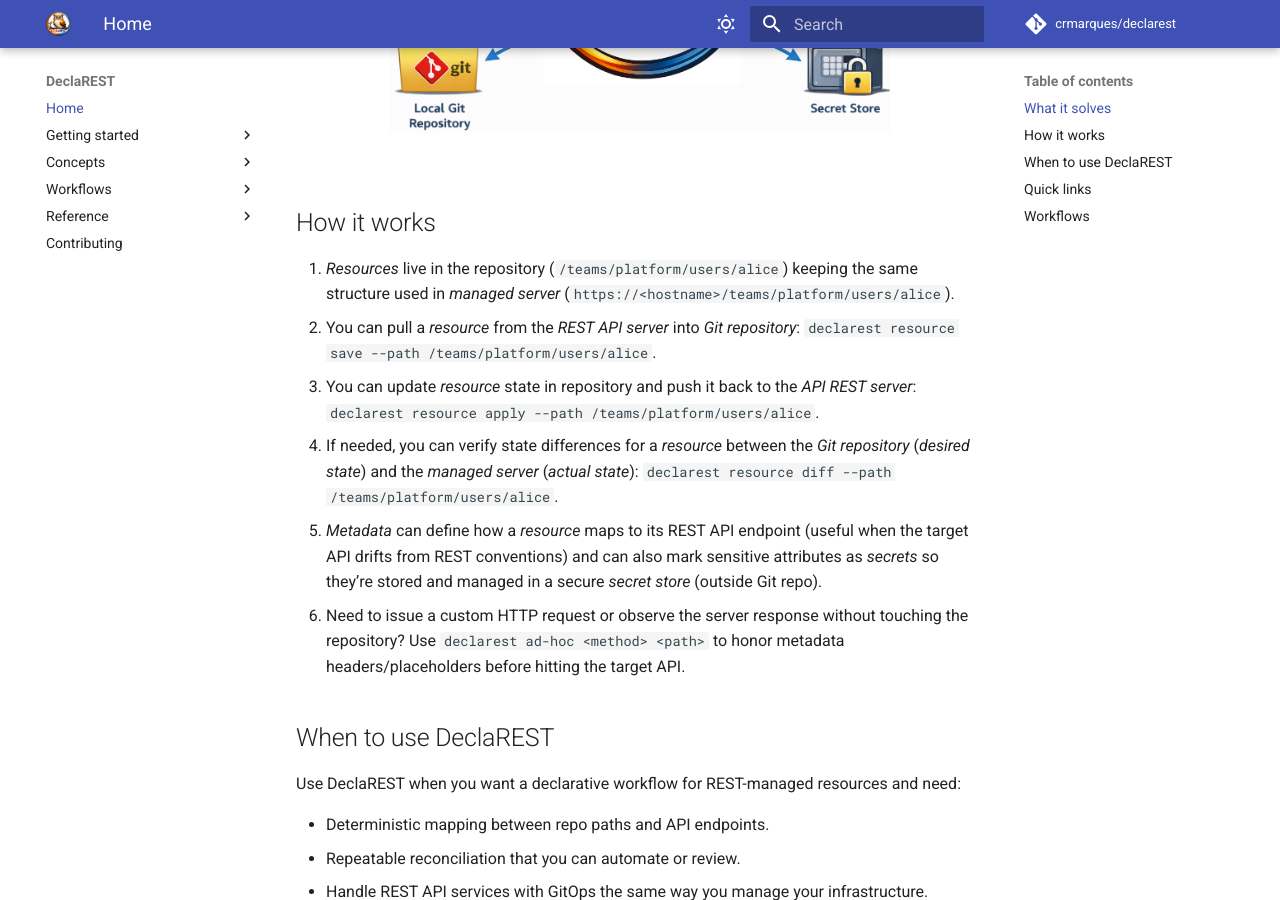
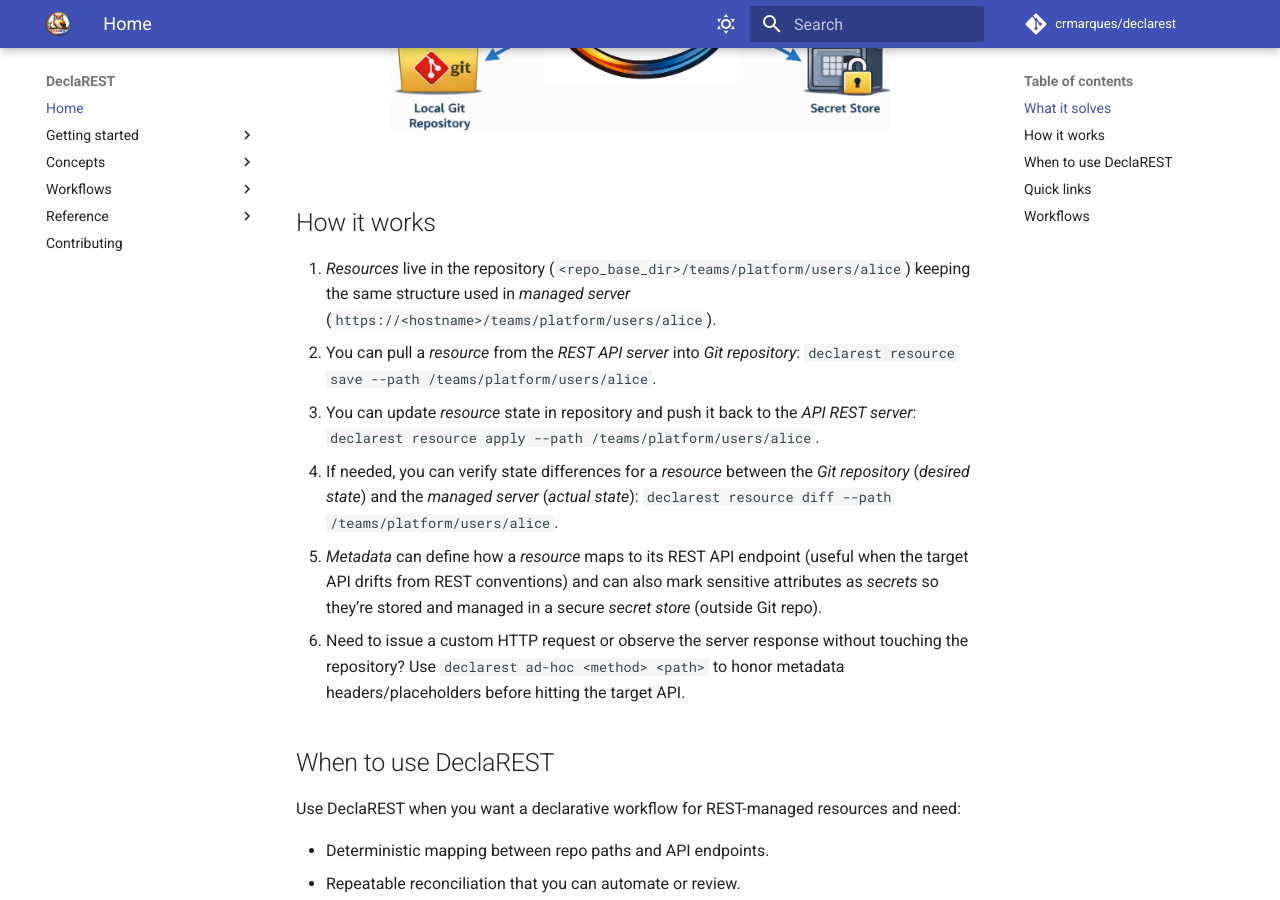
Before and after one commit to crmarques/declarest, an MkDocs documentation site: the page built from docs/index.md, in a window 1280 px wide and 900 px high, scrolled down 885 px. Built offline with MkDocs 1.6.1 and Material for MkDocs 9.7.7, drawn with Linux system fonts in a browser that asks for light colours; comment, search, counter and statistics services are not loaded; some of the changed lines change nothing that is shown.

Commit message:
fix (docs): adding repo_base_dir

```diff
--- a/docs/index.md
+++ b/docs/index.md
@@ -19,7 +19,7 @@
 
 ## How it works
 
-1. *Resources* live in the repository (`/teams/platform/users/alice`) keeping the same structure used in *managed server* (`https://<hostname>/teams/platform/users/alice`).
+1. *Resources* live in the repository (`<repo_base_dir>/teams/platform/users/alice`) keeping the same structure used in *managed server* (`https://<hostname>/teams/platform/users/alice`).
 2. You can pull a *resource* from the *REST API server* into *Git repository*: `declarest resource save --path /teams/platform/users/alice`.
 3. You can update *resource* state in repository and push it back to the *API REST server*: `declarest resource apply --path /teams/platform/users/alice`.
 4. If needed, you can verify state differences for a *resource* between the *Git repository* (*desired state*) and the *managed server* (*actual state*): `declarest resource diff --path /teams/platform/users/alice`.
```
